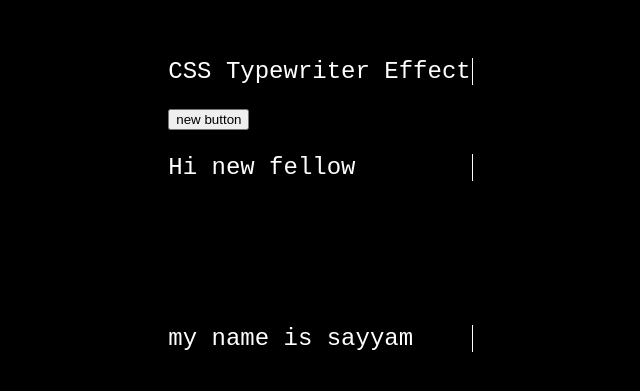
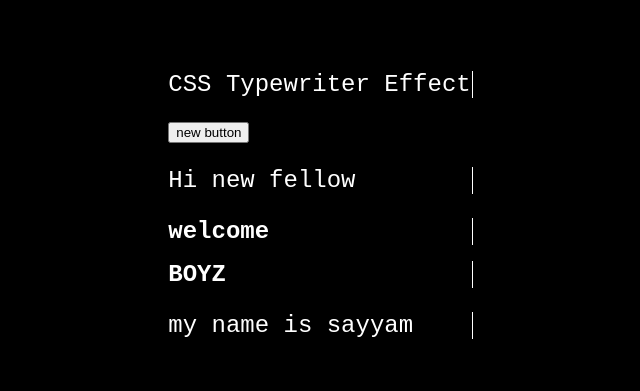
Before and after one commit to Umar-Rajpoot/typewriter-typing, a plain HTML site: page index.html in a window 1280 px wide. Shown: the part 163-554 px from the top of the page, without its empty margins (320-960 px from the left). Drawn offline with Linux system fonts and the light colour scheme.

Commit message:
new style

```diff
--- a/styling.css
+++ b/styling.css
@@ -7,7 +7,7 @@ body{
     justify-content: center;
     align-items: center;
 }
-.typewriter p{
+.typewriter p, .typewriter h1{
     color: white;
     font-family: monospace;
     font-size: 1.5rem;
```
